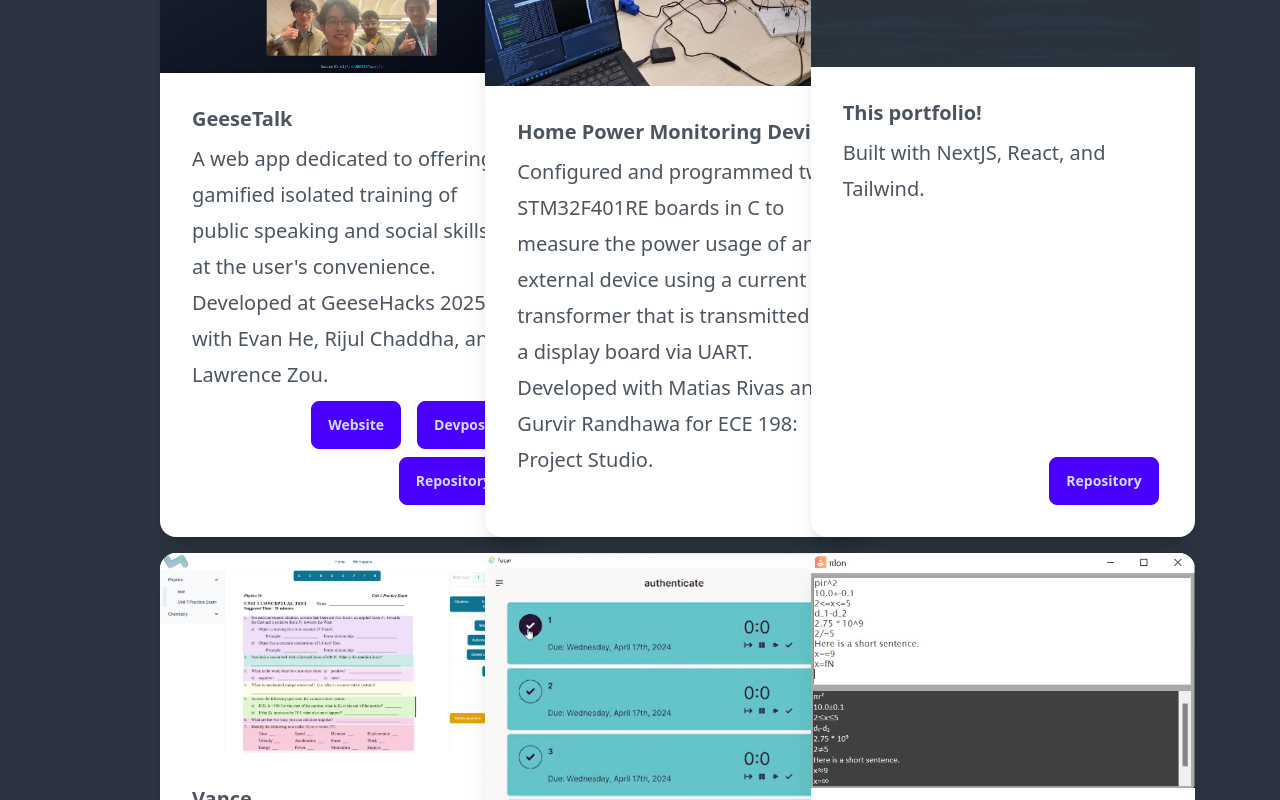
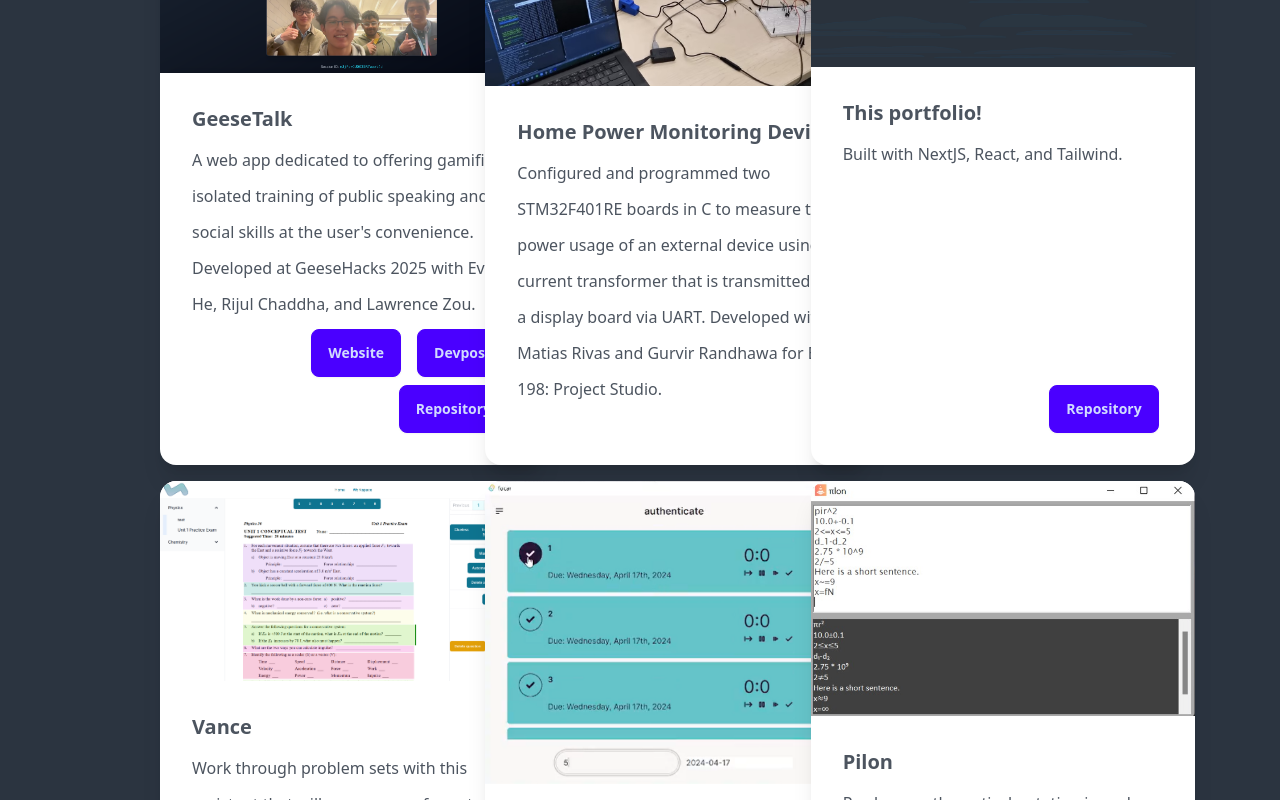
Before and after one commit to chene0/portfolio, a Next.js app: page / in a window 1280 px wide. Shown: the part 1900-2700 px from the top of the page. Built offline with nearby package versions, Linux system fonts and the light colour scheme.

Commit message:
reduce font size of project descriptions

```diff
--- a/src/components/projects.tsx
+++ b/src/components/projects.tsx
@@ -40,7 +40,7 @@
             </figure>
             <div className="card-body">
                 <h2 className="card-title">{project.name}</h2>
-                <p>{project.description}</p>
+                <p><small>{project.description}</small></p>
                 <div className="card-actions justify-end">
                     {...link_elements}
                 </div>
```
